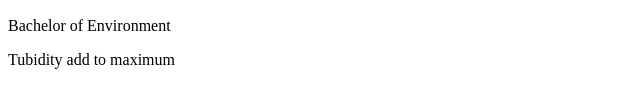
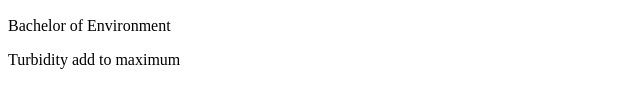
Before and after one commit to evachengrq/git-playground, a plain HTML site: page index.html in a window 1280 px wide. Shown: the part 262-370 px from the top of the page, 0-640 px from the left. Drawn offline with Linux system fonts and the light colour scheme.

Commit message:
fix typo

```diff
--- a/index.html
+++ b/index.html
@@ -22,7 +22,7 @@
             </div>
         </section>
         <section>
-            <div>Tubidity add to maximum</div>
+            <div>Turbidity add to maximum</div>
         </section>
     </main>
 </html>
```
